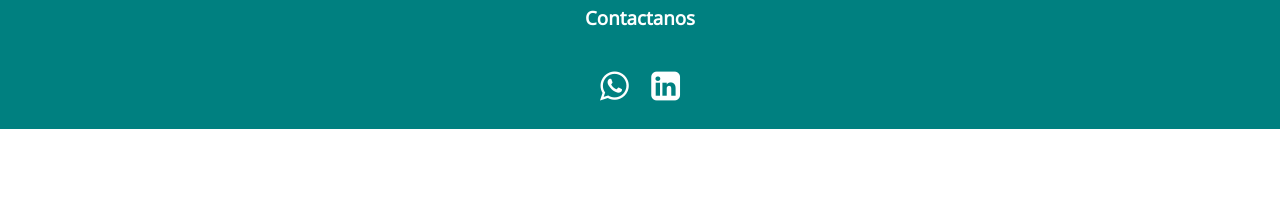
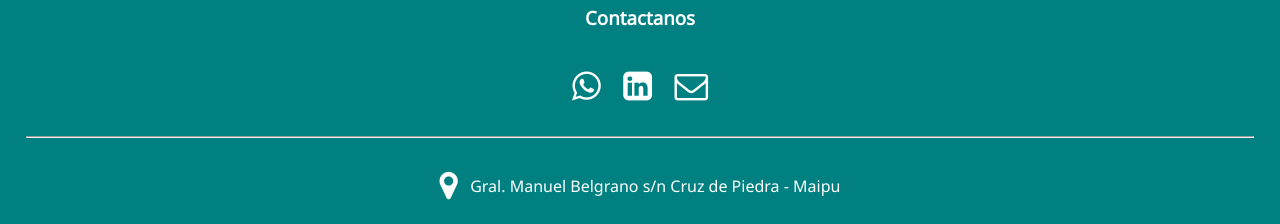
Before and after one commit to niconunez96/docker-react, a React (Create React App) app: page /home in a window 1280 px wide. Shown: the part 1269-1493 px from the top of the page. Before the commit the page ends 1398 px from the top, so only its background shows below. Built offline with nearby package versions, Linux system fonts and the light colour scheme.

Commit message:
Add more information to footer

```diff
--- a/src/Components/Components/Footer.css
+++ b/src/Components/Components/Footer.css
@@ -18,3 +18,10 @@
     gap: 2em;
     font-size: .7em;
 }
+
+.address{
+    display: flex;
+    justify-content: center;
+    align-items: center;
+    gap: 1%;
+}
--- a/src/Components/Components/Footer.js
+++ b/src/Components/Components/Footer.js
@@ -7,8 +7,20 @@ const Footer = (props) => {
         <section className="contactUs">
             <h3 className="contactUs-title">Contactanos</h3>
             <div className="contactUs-media">
-                <i className="fa fa-whatsapp fa-3x" aria-hidden="true"></i>
-                <i className="fa fa-linkedin-square fa-3x" aria-hidden="true"></i>
+                <a href="https://wa.link/l5b15d" target="_blank">
+                    <i className="fa fa-whatsapp fa-3x" aria-hidden="true"></i>
+                </a>
+                <a href="https://www.linkedin.com/in/jorge-sainer-lizarazo-254a621aa/" target="_blank">
+                    <i className="fa fa-linkedin-square fa-3x" aria-hidden="true"></i>
+                </a>
+                <a href="mailto:sainerlizarazo@hotmail.com.ar" target="_blank">
+                    <i class="fa fa-envelope-o fa-3x" aria-hidden="true"></i>
+                </a>
+            </div>
+            <hr/>
+            <div className="address">
+                <i class="fa fa-map-marker fa-2x" aria-hidden="true"></i>
+                <p>Gral. Manuel Belgrano s/n Cruz de Piedra - Maipu</p>
             </div>
         </section>
     )
```
